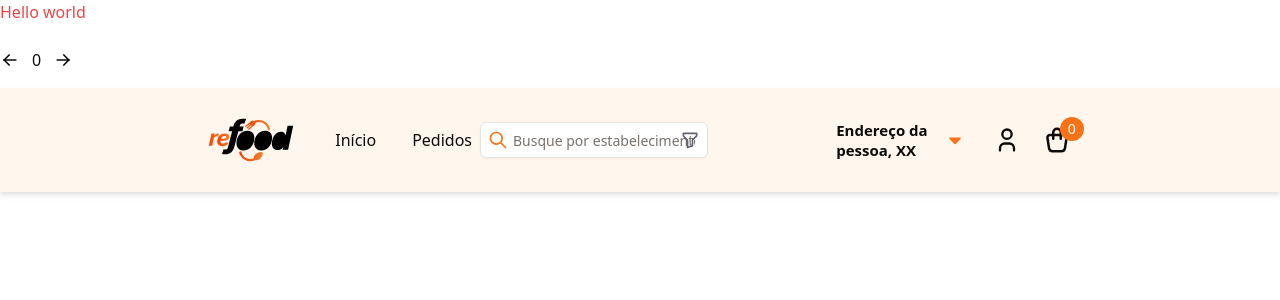
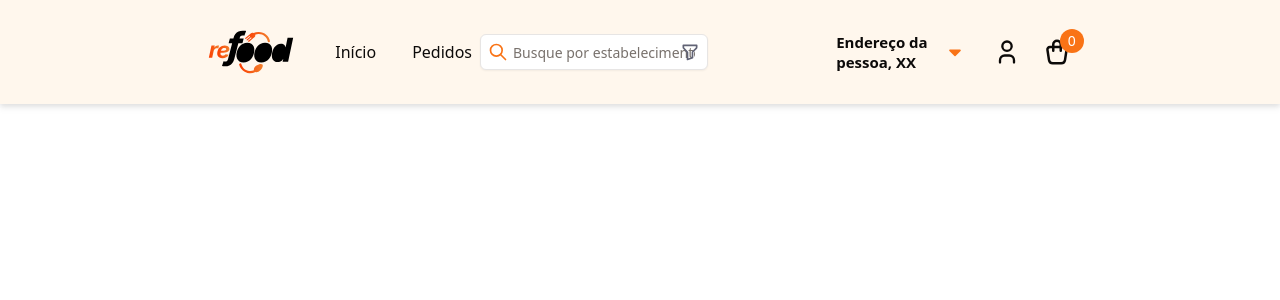
Before and after one commit to IReFoodI/Front-end, a React (Vite) app: page / in a window 1280 px wide. Shown: the top 300 px of the page. Built offline with nearby package versions, Linux system fonts and the light colour scheme.

Commit message:
feat: adding profile sheet to desktop

```diff
--- a/src/app/App.jsx
+++ b/src/app/App.jsx
@@ -1,30 +1,13 @@
-import { IconArrowLeft, IconArrowRight } from "@tabler/icons-react"
-import { useState } from "react"
 import { Outlet } from "react-router-dom"
 
 import Header from "@/ui/components/header/Header"
 
 function App() {
-  const [state, setState] = useState(0)
-
-  function count(val) {
-    setState((state) => state + val)
-  }
   return (
-    <div className="flex flex-col gap-4">
-      <h1 className="mb-2 flex text-red-500">Hello world</h1>
-      <div className="flex items-center gap-3">
-        <button onClick={() => count(-1)}>
-          <IconArrowLeft size={20} />
-        </button>
-        <p>{state}</p>
-        <button onClick={() => count(1)}>
-          <IconArrowRight size={20} />
-        </button>
-      </div>
+    <>
       <Outlet />
       <Header />
-    </div>
+    </>
   )
 }
 
--- a/src/ui/components/header/Header.jsx
+++ b/src/ui/components/header/Header.jsx
@@ -11,8 +11,9 @@ import logo from "../../assets/Logo.svg"
 import AddressModal from "../header/addressModal/AddressModal"
 import MenuMobile from "../header/navMenu/MenuMobile"
 import { Input } from "../ui/input"
-import { Popover, PopoverTrigger } from "../ui/popover"
+import { Popover, PopoverContent, PopoverTrigger } from "../ui/popover"
 import { RestaurantFilter } from "./components/RestaurantFilter"
+import { ProfileSheet } from "./profileSheet/ProfileSheet"
 
 function Header() {
   const [isActive, setIsActive] = useState(false)
@@ -58,7 +59,15 @@ function Header() {
               className={`relative hidden w-9 cursor-pointer rounded-lg p-1 hover:bg-orange-100 md:flex ${isActive ? "focus:bg-orange-100 focus:text-primary" : " "}`}
               onClick={handleClick}
             >
-              <IconUser className="w-full text-center" size={30} />
+              <Popover>
+                <PopoverTrigger>
+                  <IconUser className="w-full text-center" size={30} />
+                </PopoverTrigger>
+
+                <PopoverContent>
+                  <ProfileSheet />
+                </PopoverContent>
+              </Popover>
             </Link>
             <Link
               to="/"
--- a/src/ui/components/header/profileSheet/ContainerStatus.jsx
+++ b/src/ui/components/header/profileSheet/ContainerStatus.jsx
@@ -4,7 +4,7 @@ export function ContainerStatus({ containerIcon, content, title }) {
   return (
     <Link
       to="/"
-      className="flex w-full flex-col items-center justify-center rounded-xl bg-gray-200 p-2 text-center"
+      className="flex w-full flex-col items-center justify-center rounded-xl bg-gray-200 p-2 text-center hover:bg-orange-100"
     >
       {containerIcon}
       <p className="text-base font-semibold text-orange-700">{content}</p>
--- a/src/ui/components/header/profileSheet/InformationButton.jsx
+++ b/src/ui/components/header/profileSheet/InformationButton.jsx
@@ -8,7 +8,7 @@ export function InformationButton({ iconForButton, buttonText, path }) {
   return (
     <Link
       to={path}
-      className={`flex items-center justify-between rounded-xl p-2 ${isActive ? `bg-orange-100 text-orange-700` : `bg-gray-200 text-neutral-600`}`}
+      className={`flex items-center justify-between rounded-xl p-2 hover:bg-orange-100 hover:text-orange-700 ${isActive ? `bg-orange-100 text-orange-700` : `bg-gray-200 text-neutral-600`}`}
       onClick={() => setIsActive(!isActive)}
     >
       <div className="flex items-center gap-1">
--- a/src/ui/components/header/profileSheet/ProfileSheet.jsx
+++ b/src/ui/components/header/profileSheet/ProfileSheet.jsx
@@ -10,15 +10,19 @@ import {
 } from "@tabler/icons-react"
 import { Link } from "react-router-dom"
 
+import { useMediaQuery } from "@/app/hooks/useMediaQuery"
 import { ProfileImagePlaceholder } from "@/ui/assets/ProfileImgePlaceholder"
 
 import { Button } from "../../ui/button"
-import { SheetClose } from "../../ui/sheet"
+// import { PopoverClose } from "../../ui/popover"
+// import { SheetClose } from "../../ui/sheet"
 import { ContainerStatus } from "./ContainerStatus"
 import { InformationButton } from "./InformationButton"
 import { StyledLink } from "./StyledLink"
 
 export function ProfileSheet() {
+  const width = useMediaQuery("(min-width: 768px)")
+
   return (
     <div className="flex h-full flex-col justify-between">
       <div className="flex flex-col gap-3">
@@ -30,9 +34,11 @@ export function ProfileSheet() {
             </h1>
           </div>
 
-          <SheetClose className="cursor-pointer rounded-sm bg-orange-100 p-1 md:hidden">
+          {width && (
+            // <SheetClose className="cursor-pointer rounded-sm bg-orange-100 p-1">
             <IconMenu2 className="m-auto text-orange-700" size={30} />
-          </SheetClose>
+            // </SheetClose>
+          )}
         </div>
 
         <div className="flex w-full flex-col items-center justify-center">
@@ -41,7 +47,10 @@ export function ProfileSheet() {
             <h2 className="text-sm font-semibold leading-5">
               Você ainda não possuí pedidos em andamento
             </h2>
-            <Link to="/" className="text-xs font-semibold text-orange-700">
+            <Link
+              to="/"
+              className="text-xs font-semibold text-orange-700 hover:text-orange-400"
+            >
               Que tal fazer um agora?
             </Link>
           </div>
```
